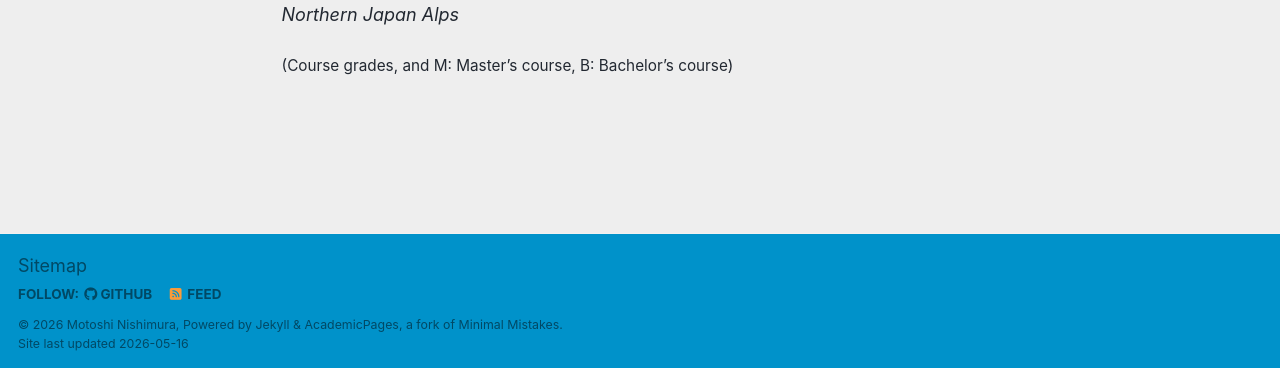
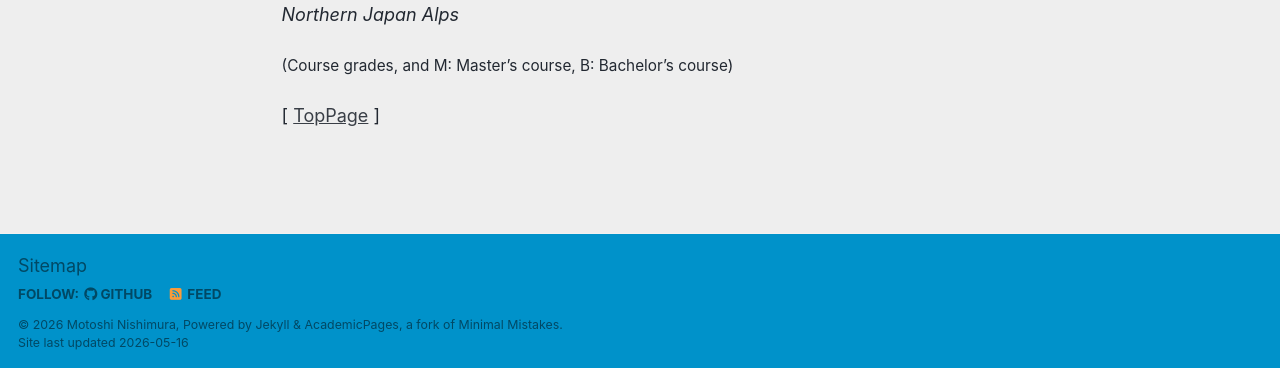
Before and after one commit to MotoshiNishimura/MotoshiNishimura.github.io, a Jekyll site: the page built from _pages/lab_member_en.md, in a window 1280 px wide and 1253 px high. Shown: the part 882-1250 px from the top of the window. Built offline with Jekyll 4.4.1, drawn with Linux system fonts in a browser that asks for light colours; some web fonts are replaced; a script bundle is joined from its source files by our own code; library files that are not in the unit come from our copies.

Commit message:
Add link to TopPage in lab_member_en.md

```diff
--- a/_pages/lab_member_en.md
+++ b/_pages/lab_member_en.md
@@ -30,3 +30,5 @@
 <span style="font-size: 0.85em;">
 (Course grades, and M: Master's course, B: Bachelor's course)
 </span>
+
+[ [TopPage](/about_en/) ]
```
